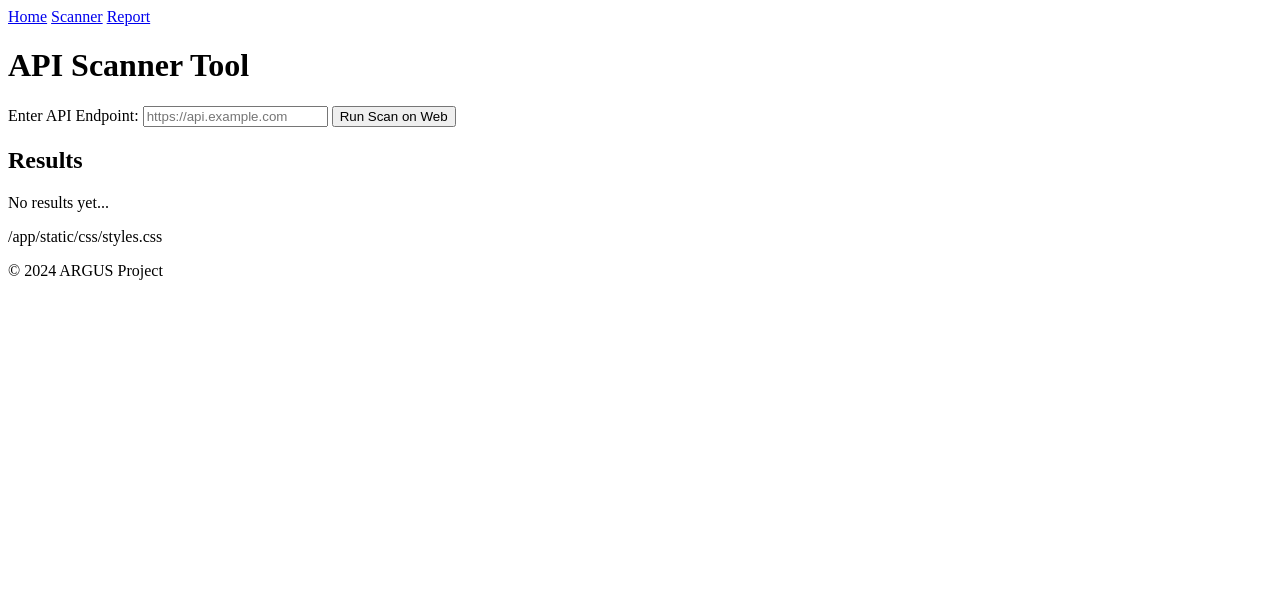
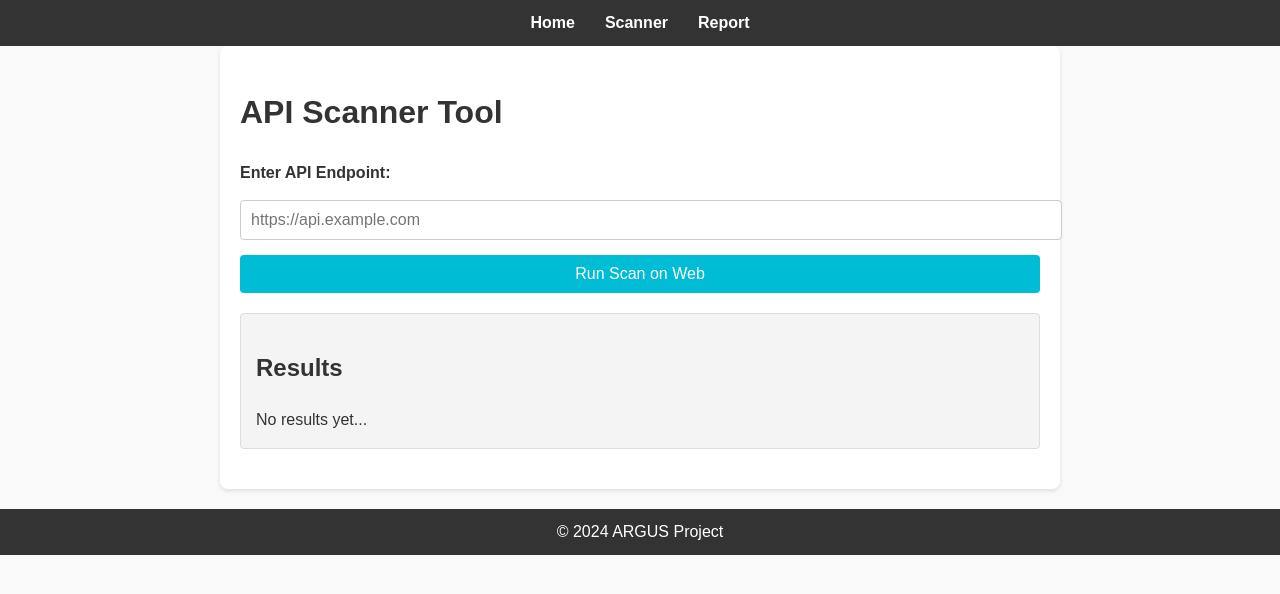
Before and after one commit to Darry1968/argus, a Flask app: page /scanner in a window 1280 px wide. Shown: the top 594 px of the page. Run offline with Flask 3, Linux system fonts and the light colour scheme; parts of the project's set-up code (start-up, migrations or seed data) failed here and were passed over.

Commit message:
css jhalaaaaaaaaaaaaaaaaaa muahhh

```diff
--- a/argus_app/static/css/styles.css
+++ b/argus_app/static/css/styles.css
@@ -0,0 +1,159 @@
+/* Global Styles */
+body {
+    font-family: Arial, sans-serif;
+    margin: 0;
+    padding: 0;
+    color: #333;
+    background-color: #f9f9f9;
+    line-height: 1.6;
+}
+
+header {
+    background-color: #333;
+    color: #fff;
+    padding: 10px 20px;
+}
+
+header nav {
+    display: flex;
+    justify-content: center;
+}
+
+header nav a {
+    color: #fff;
+    text-decoration: none;
+    margin: 0 15px;
+    font-weight: bold;
+    transition: color 0.3s ease;
+}
+
+header nav a:hover {
+    color: #00bcd4;
+}
+
+main {
+    padding: 20px;
+    max-width: 800px;
+    margin: 0 auto;
+    background: #fff;
+    box-shadow: 0 2px 4px rgba(0, 0, 0, 0.1);
+    border-radius: 8px;
+}
+
+footer {
+    text-align: center;
+    padding: 10px;
+    background-color: #333;
+    color: #fff;
+    margin-top: 20px;
+}
+
+footer p {
+    margin: 0;
+}
+
+/* Home Page */
+#architecture img {
+    max-width: 100%;
+    height: auto;
+    display: block;
+    margin: 10px auto;
+}
+
+#how-it-works ol {
+    padding-left: 20px;
+}
+
+#how-it-works li {
+    margin: 10px 0;
+}
+
+/* Forms */
+form {
+    display: flex;
+    flex-direction: column;
+    gap: 15px;
+    margin: 20px 0;
+}
+
+form label {
+    font-weight: bold;
+}
+
+form input[type="text"],
+form select {
+    width: 100%;
+    padding: 10px;
+    border: 1px solid #ccc;
+    border-radius: 4px;
+    font-size: 16px;
+}
+
+form button {
+    padding: 10px;
+    background-color: #00bcd4;
+    color: #fff;
+    border: none;
+    border-radius: 4px;
+    font-size: 16px;
+    cursor: pointer;
+    transition: background-color 0.3s ease;
+}
+
+form button:hover {
+    background-color: #0097a7;
+}
+
+/* Results Section */
+#results,
+#report-output {
+    margin: 20px 0;
+    padding: 15px;
+    background: #f4f4f4;
+    border: 1px solid #ddd;
+    border-radius: 4px;
+    overflow: auto;
+    max-height: 400px;
+}
+
+#results-output pre,
+#report-output pre {
+    white-space: pre-wrap;
+    word-wrap: break-word;
+    font-family: monospace;
+    background: #eaeaea;
+    padding: 10px;
+    border-radius: 4px;
+    overflow-x: auto;
+}
+
+/* Buttons */
+a.button {
+    display: inline-block;
+    padding: 10px 15px;
+    margin-top: 10px;
+    background-color: #00bcd4;
+    color: #fff;
+    text-decoration: none;
+    border-radius: 4px;
+    transition: background-color 0.3s ease;
+}
+
+a.button:hover {
+    background-color: #0097a7;
+}
+
+/* Responsive Design */
+@media (max-width: 768px) {
+    header nav {
+        flex-direction: column;
+    }
+
+    header nav a {
+        margin: 10px 0;
+    }
+
+    main {
+        padding: 15px;
+    }
+}
--- a/argus_app/templates/argus/base.html
+++ b/argus_app/templates/argus/base.html
@@ -22,7 +22,6 @@
         {% block content %}{% endblock %}
     </main>
     <footer>
-        <p>{{ url_for('app.static', filename='css/styles.css') }}</p>
         <p>&copy; 2024 ARGUS Project</p>
     </footer>
 </body>
```
